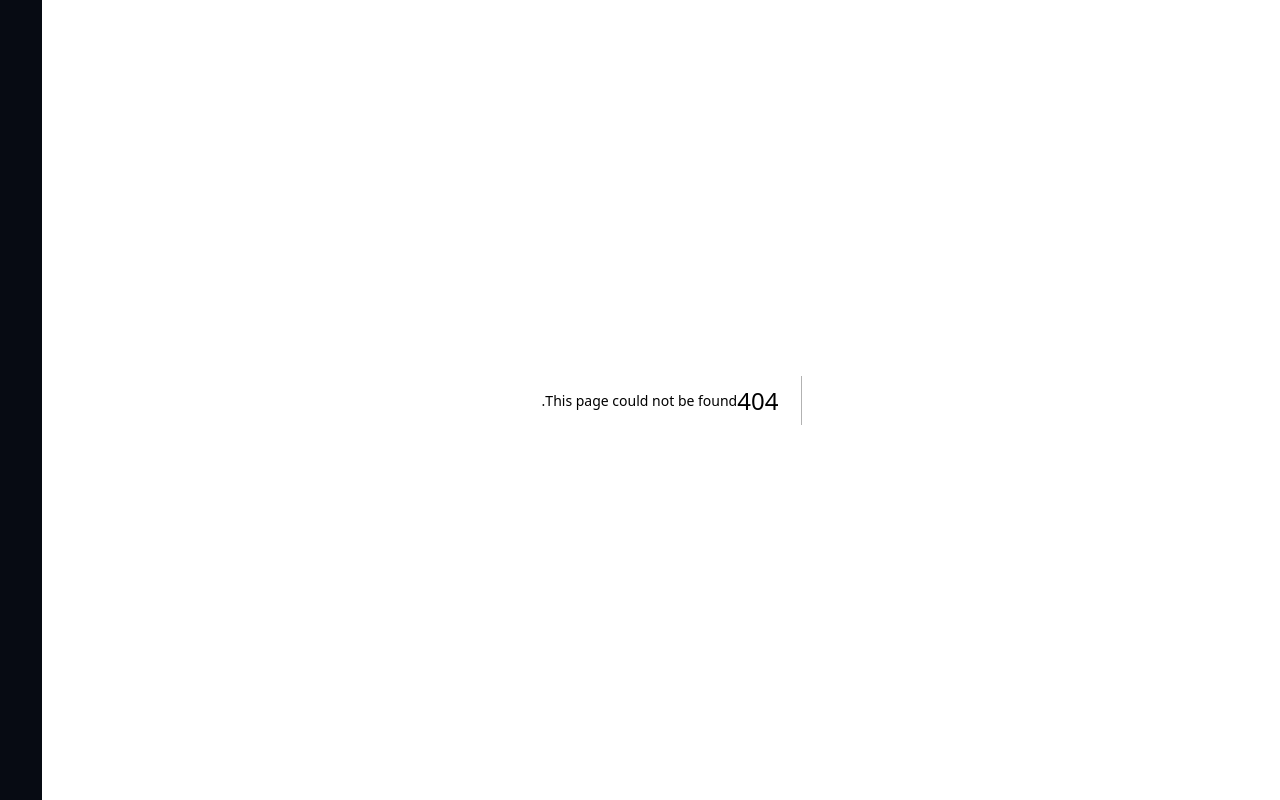
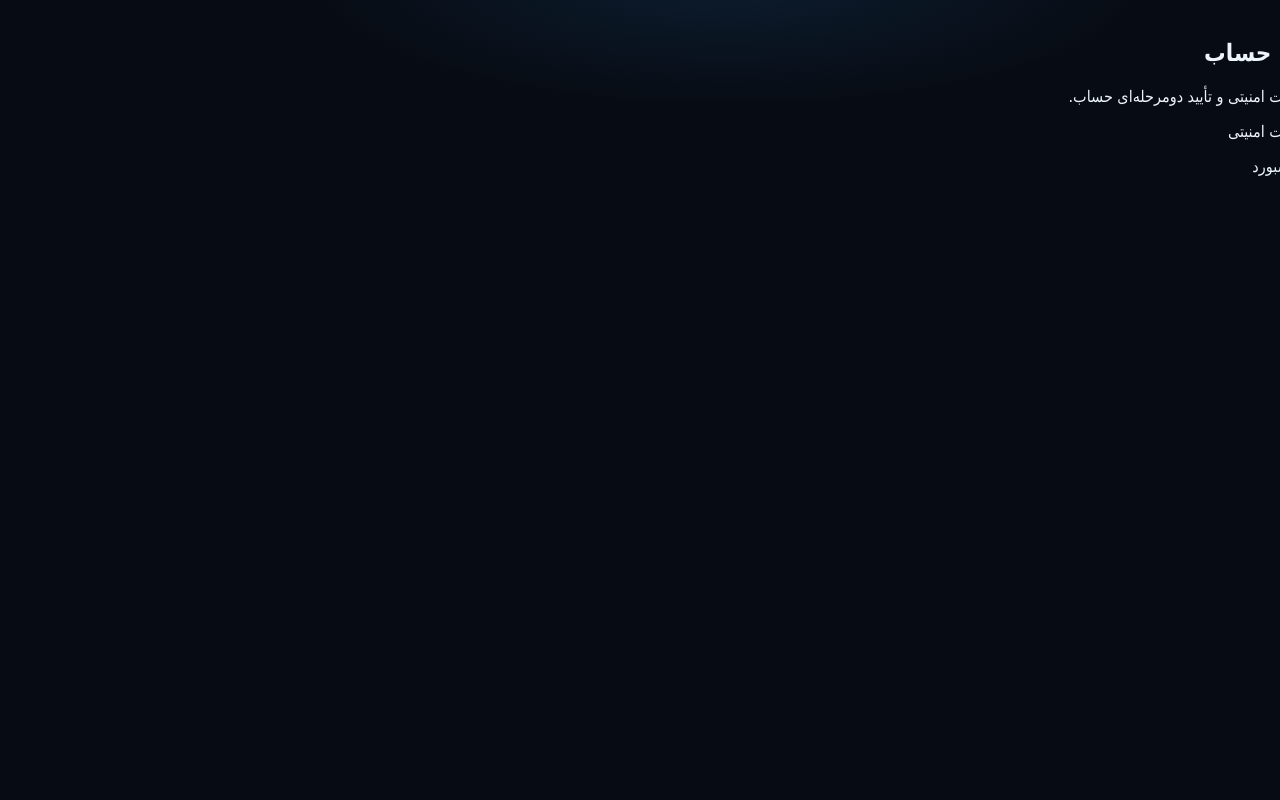
Before and after one commit to gavad54/zelmira-one-, a Next.js app: page /settings in a window 1280 px wide. Before the commit this address had no page. Built offline with nearby package versions, Linux system fonts and the light colour scheme.

Commit message:
feat(ui): add account settings entry point

```diff
--- /dev/null
+++ b/src/app/settings/page.tsx
@@ -0,0 +1,15 @@
+import Link from "next/link";
+
+export default function SettingsPage() {
+  return (
+    <main className="auth-page" dir="rtl">
+      <section className="auth-panel">
+        <span>VAYRO</span>
+        <h1>تنظیمات حساب</h1>
+        <p>مدیریت تنظیمات امنیتی و تأیید دومرحله‌ای حساب.</p>
+        <Link href="/settings/security">رفتن به تنظیمات امنیتی</Link>
+        <p><Link href="/dashboard">بازگشت به داشبورد</Link></p>
+      </section>
+    </main>
+  );
+}
```
